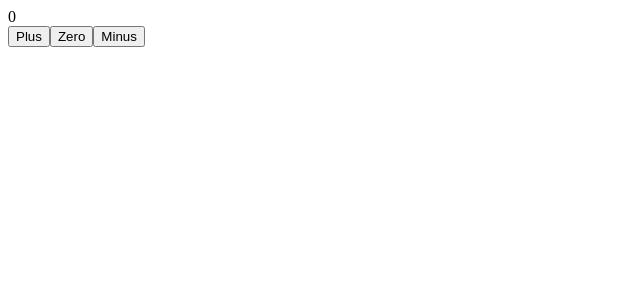
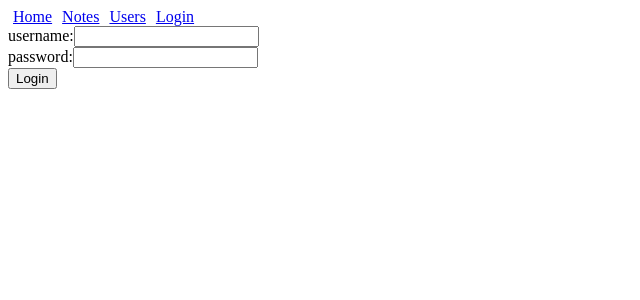
Before and after one commit to mjunaidansari/notes-frontend, a React (Create React App) app: page /login in a window 1280 px wide. Shown: the top 300 px of the page, without its empty margins (0-640 px from the left). Built offline with nearby package versions, Linux system fonts and the light colour scheme; no server answers.

Commit message:
custom hooks

```diff
--- a/src/components/LoginForm.js
+++ b/src/components/LoginForm.js
@@ -1,16 +1,21 @@
 import React, {useState} from "react"
 import PropTypes from 'prop-types'
 
-import { useNavigate } from "react-router-dom"
+import { useFetcher, useNavigate } from "react-router-dom"
 
 import loginServices from '../services/login'
 import noteService from '../services/notes'
+
+import useField from "../hooks/hooks"
 
 
 const LoginForm = (props) => {
 
 	const [username, setUsername] = useState('')
 	const [password, setPassword] = useState('')
+
+	// const username = useField('text')
+	// const password = useField('password')
 
 	const {setUser, setErrorMessage} = props
 
@@ -39,7 +44,6 @@ const LoginForm = (props) => {
         }
 	}
 
-    // const {handleLogin, handleUsernameChange, handlePasswordChange, username, password} = props
     return (
     <form onSubmit={handleLogin}>
         <div>
@@ -49,8 +53,7 @@ const LoginForm = (props) => {
             type = 'text'
             value = {username}
             name = 'Username'
-            onChange = { ({ target }) => setUsername(target.value) }
-            // onChange = {handleUsernameChange}
+            onChange = {({ target }) => setUsername(target.value)}
             />
         </div>
         <div>
@@ -60,8 +63,7 @@ const LoginForm = (props) => {
             type = 'password'
             value = {password}
             name = 'Password'
-            onChange={ ({ target }) => setPassword(target.value) }
-            // onChange={handlePasswordChange}
+            onChange={({ target }) => setPassword(target.value)}
             />
         </div>
         <button id='login-button' type='submit'>Login</button>
--- /dev/null
+++ b/src/hooks/hooks.js
@@ -0,0 +1,20 @@
+import { useState } from "react"
+
+const useField = (type) => {
+
+	const [value, setValue] = useState('')
+
+	const onChange = (event) => {
+		setValue(event.target.value)
+	}
+
+	return (
+		type,
+		value,
+		setValue,
+		onChange
+	)
+
+}
+
+export default useField
--- a/src/index.js
+++ b/src/index.js
@@ -1,63 +1,63 @@
-// import React, {useState} from 'react';
-// import ReactDOM from 'react-dom/client';
-// import './index.css';
-// import App from './App';
+import React, {useState} from 'react';
+import ReactDOM from 'react-dom/client';
+import './index.css';
+import App from './App';
 
-// const root = ReactDOM.createRoot(document.getElementById('root'));
-// root.render(
-//     <App />
-// );
+const root = ReactDOM.createRoot(document.getElementById('root'));
+root.render(
+    <App />
+);
 
-/** UNCOMMMENT BELOW CODE FOR CUSTOM HOOKS */
+/** UNCOMMMENT BELOW CODE FOR SIMPLE CUSTOM HOOK */
 
-import React, {useState} from "react"
-import ReactDOM from "react-dom/client"
+// import React, {useState} from "react"
+// import ReactDOM from "react-dom/client"
 
-const useCounter = () => {
+// const useCounter = () => {
 
-	const [value, setValue] = useState(0)
+// 	const [value, setValue] = useState(0)
 
-	const increase = () => {
-		setValue(value + 1)
-	}
+// 	const increase = () => {
+// 		setValue(value + 1)
+// 	}
 
-	const decrease = () => {
-		setValue(value - 1)
-	}
+// 	const decrease = () => {
+// 		setValue(value - 1)
+// 	}
 
-	const zero = () => {
-		setValue(0)
-	}
+// 	const zero = () => {
+// 		setValue(0)
+// 	}
 
-	return {
-		value,
-		increase,
-		decrease,
-		zero
-	}
+// 	return {
+// 		value,
+// 		increase,
+// 		decrease,
+// 		zero
+// 	}
 
-}
+// }
 
-const App = () => {
+// const App = () => {
 
-	const counter = useCounter()
+// 	const counter = useCounter()
 
-	return (
-		<div>
-			<div>{counter.value}</div>
-			<button onClick={counter.increase}>
-				Plus
-			</button>
-			<button onClick={counter.increase}>
-				Zero
-			</button>
-			<button onClick={counter.increase}>
-				Minus
-			</button>
-		</div>
-	)
+// 	return (
+// 		<div>
+// 			<div>{counter.value}</div>
+// 			<button onClick={counter.increase}>
+// 				Plus
+// 			</button>
+// 			<button onClick={counter.increase}>
+// 				Zero
+// 			</button>
+// 			<button onClick={counter.increase}>
+// 				Minus
+// 			</button>
+// 		</div>
+// 	)
 
-}
+// }
 
-const root = ReactDOM.createRoot(document.getElementById('root'))
-root.render(<App/>)
+// const root = ReactDOM.createRoot(document.getElementById('root'))
+// root.render(<App/>)
```
